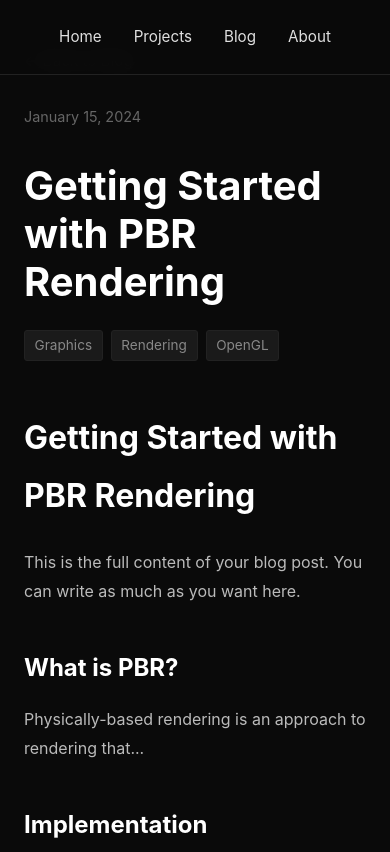
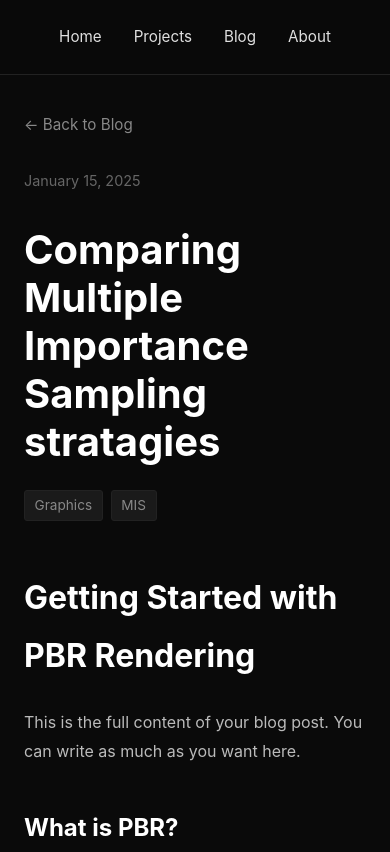
Before and after one commit to TygovGorp/TygovGorp.github.io, an Astro site: page /blog/getting-started-pbr in a window 390 px wide. Shown: the top 852 px of the page. Built offline with nearby package versions, Linux system fonts and the light colour scheme; Astro itself is replaced by a stand-in of ours.

Commit message:
FIX: Blog page dynamic file location and back to blog button occlusion

```diff
--- a/src/data/blog/example.ts
+++ b/src/data/blog/example.ts
@@ -1,8 +1,8 @@
 export default {
-    title: 'Getting Started with PBR Rendering',
+    title: 'Comparing Multiple Importance Sampling stratagies',
     slug: 'getting-started-pbr',
-    date: '2024-01-15',
-    excerpt: 'A deep dive into implementing physically-based rendering from scratch.',
+    date: '2025-01-15',
+    excerpt: 'A deep dive into (combinations) of sampling stratagies for Multiple Importance Sampling',
     content: `
 # Getting Started with PBR Rendering
 
@@ -26,5 +26,5 @@ vec3 calculatePBR() {
 
 PBR is essential for modern graphics...
   `,
-    tags: ['Graphics', 'Rendering', 'OpenGL']
+    tags: ['Graphics', 'MIS']
 };
--- a/src/pages/blog/[slug].astro
+++ b/src/pages/blog/[slug].astro
@@ -5,13 +5,19 @@ import BaseLayout from '../../layouts/BaseLayout.astro';
 const blogFiles = import.meta.glob('../../data/blog/*.ts', { eager: true });
 const posts = Object.values(blogFiles).map((mod: any) => mod.default);
 
-// Get the current post
-const { slug } = Astro.params;
-const post = posts.find((p) => p.slug === slug);
+// Tell Astro which paths to generate
+export async function getStaticPaths() {
+  const blogFiles = import.meta.glob('../../data/blog/*.ts', { eager: true });
+  const posts = Object.values(blogFiles).map((mod: any) => mod.default);
 
-if (!post) {
-  return Astro.redirect('/blog');
+  return posts.map(post => ({
+    params: { slug: post.slug },
+    props: { post }
+  }));
 }
+
+// Get the post from props
+const { post } = Astro.props;
 
 // Parse markdown-style content (basic)
 function parseContent(content: string) {
@@ -50,7 +56,7 @@ function parseContent(content: string) {
   .blog-post {
     max-width: 800px;
     margin: 0 auto;
-    padding: 4rem 2rem;
+    padding: 8rem 2rem 4rem;
   }
 
   .post-header {
@@ -142,7 +148,7 @@ function parseContent(content: string) {
 
   @media (max-width: 768px) {
     .blog-post {
-      padding: 3rem 1.5rem;
+      padding: 7rem 1.5rem 3rem;
     }
 
     .post-title {
```
